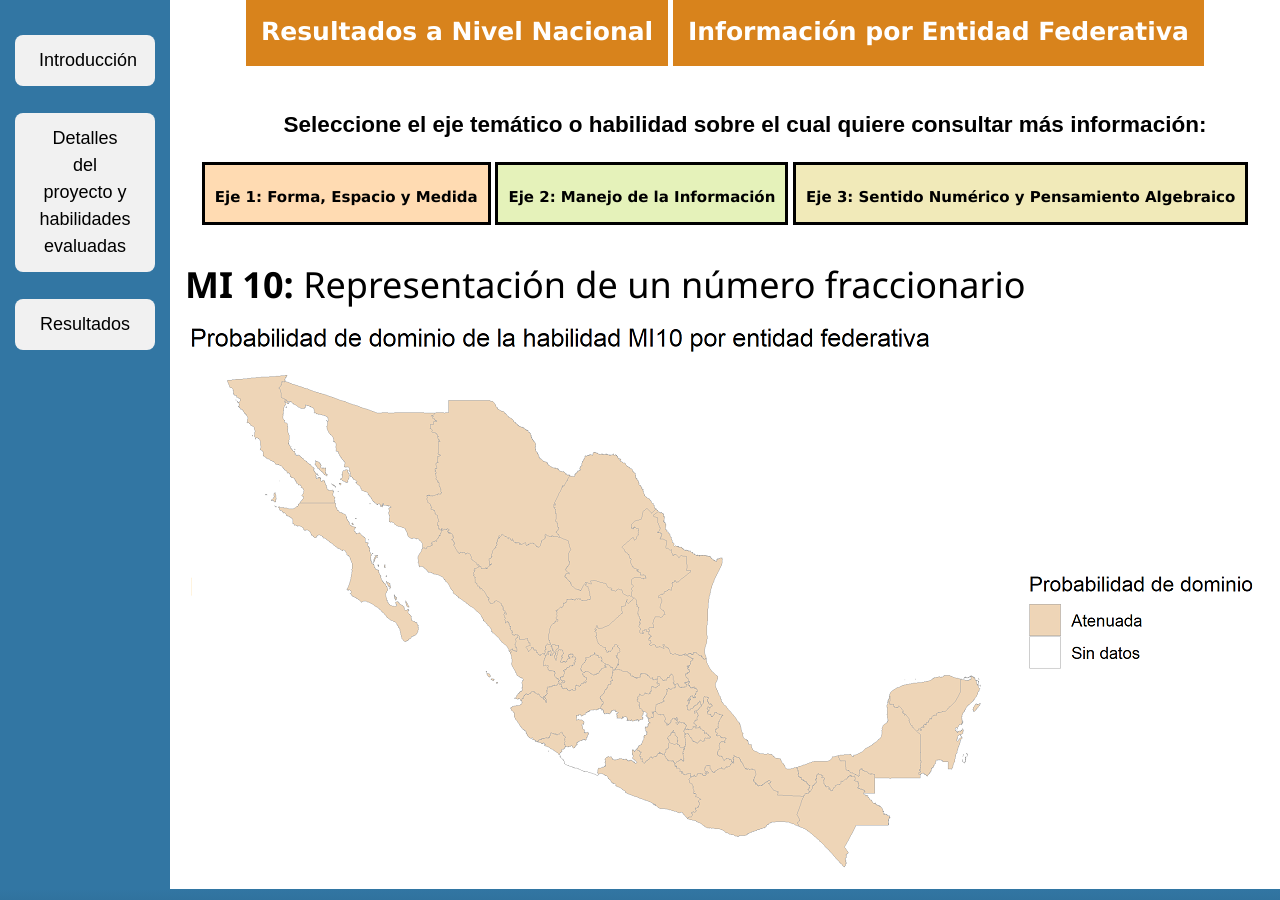
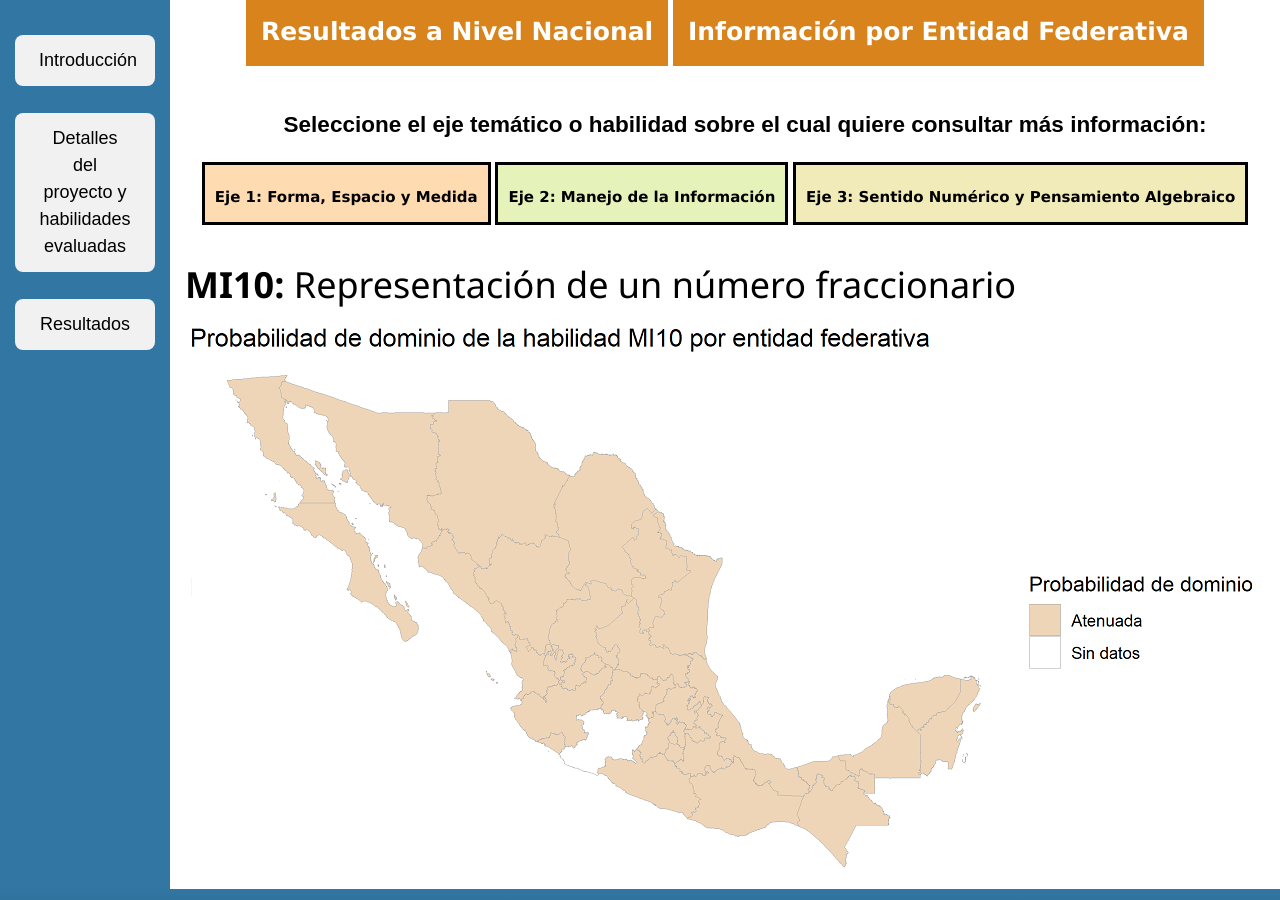
Before and after one commit to rimedie/rimedie.github.io, a Jekyll site: the page built from ProyVisuales/1_Infografia_Feb2019/Heatmaps/MI10.html, in a window 1280 px wide and 900 px high, scrolled down 600 px. Built offline with Jekyll 4.4.1, drawn with Linux system fonts in a browser that asks for light colours.

Commit message:
Update MI10.html

```diff
--- a/ProyVisuales/1_Infografia_Feb2019/Heatmaps/MI10.html
+++ b/ProyVisuales/1_Infografia_Feb2019/Heatmaps/MI10.html
@@ -4,7 +4,7 @@ title: MI01
 ---
 <div class="blurb">
 
-	<h1><b>MI 10:</b> Representación de un número fraccionario</h1>
+	<h1><b>MI10:</b> Representación de un número fraccionario</h1>
 	<center>
 	<img class="displayed" src="MI10.png" />
 	</center>
```
